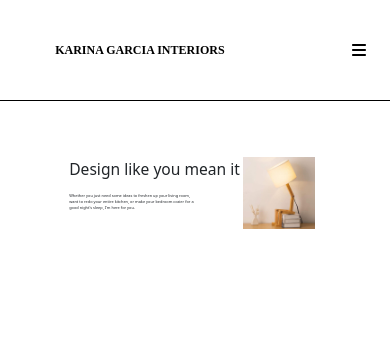
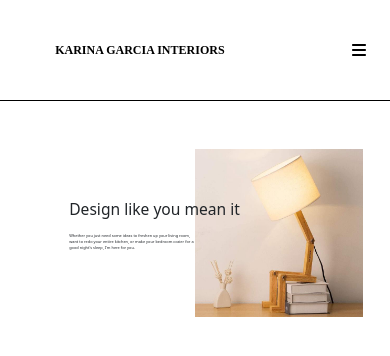
Before and after one commit to LasseAndresen/KarinaGarciaInterior, an Angular app: page /home in a window 390 px wide. Shown: the top 356 px of the page. Built offline with nearby package versions, Linux system fonts and the light colour scheme.

Commit message:
Adjusted home content

```diff
--- a/src/app/pages/home-page/homePageComponent.html
+++ b/src/app/pages/home-page/homePageComponent.html
@@ -1,4 +1,4 @@
-<article class="d-flex flex-column w-100 h-100 py-2" style="padding-left: 7vw; padding-right: 7vw">
+<article class="d-flex flex-column w-100 h-100 py-5">
     <section class="d-flex flex-row w-100 h-100">
         <div class="position-relative w-50">
             <h1 class="position-absolute text-nowrap" style="top: 30%; left: 25%; font-size: 4vw">
@@ -8,7 +8,7 @@
                 Whether you just need some ideas to freshen up your living room, want to redo your entire kitchen, or make your bedroom cozier for a good night's sleep, I'm here for you.
             </p>
         </div>
-        <div class="w-50 p-5">
+        <div class="w-50 pl-5">
             <img class="w-100" src="assets/placeholderHomeImage.jpg">
         </div>
     </section>
--- a/src/app/pages/home-page/homePageComponent.scss
+++ b/src/app/pages/home-page/homePageComponent.scss
@@ -0,0 +1,11 @@
+article {
+  padding-left: 7vw;
+  padding-right: 7vw
+}
+
+@media only screen and (max-width: 900px) {
+  .button {
+    padding-left: 20px;
+    padding-right: 20px;
+  }
+}
```
